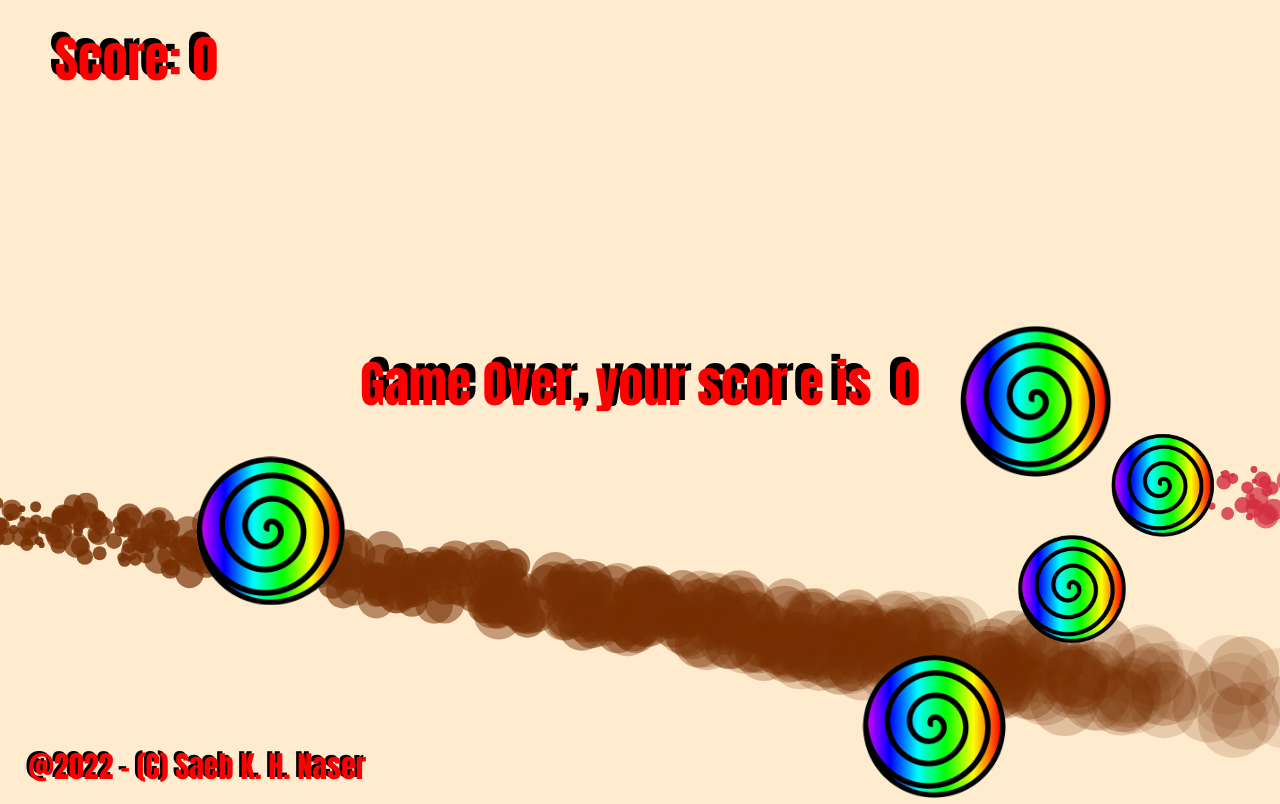
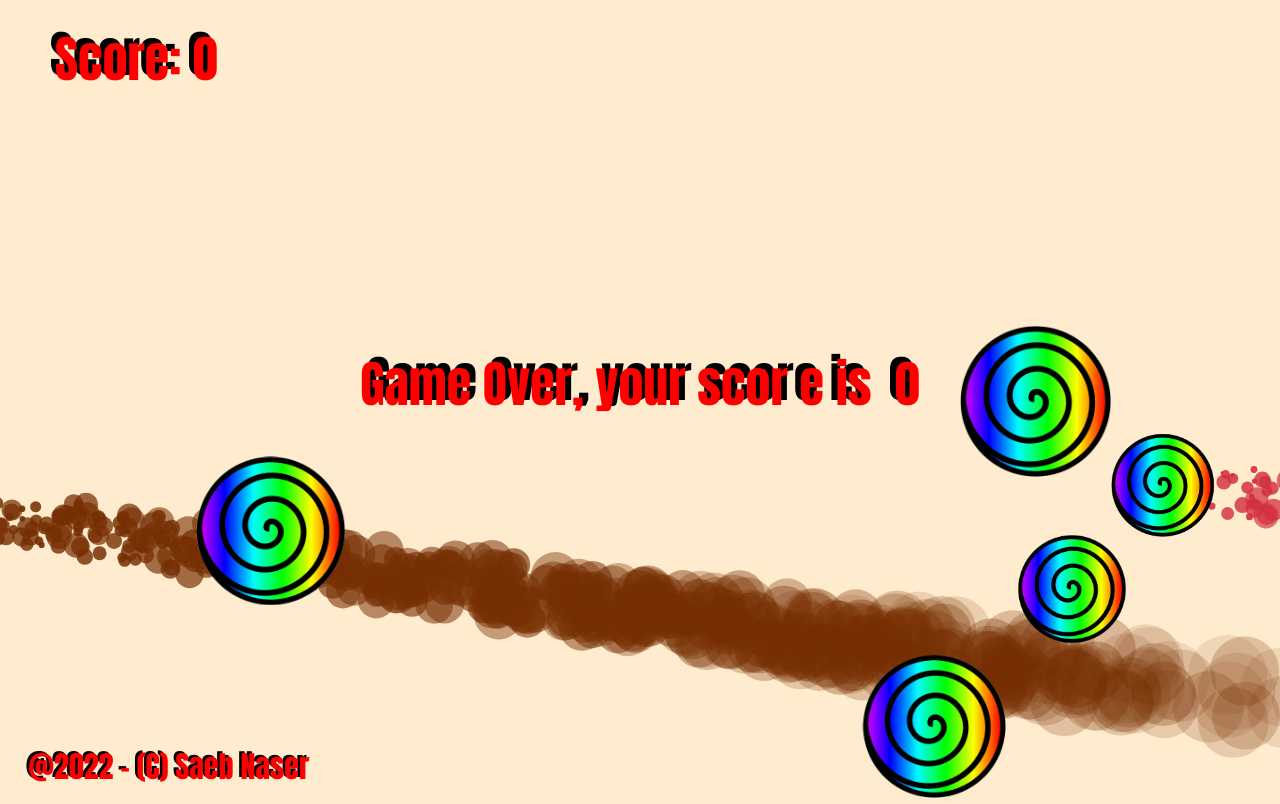
Before and after one commit to Saeb0x/Rainbow-Shooter, a plain HTML site: page index.html in a window 1280 px wide. Drawn offline with Linux system fonts and the light colour scheme.

Commit message:
Update index.html

```diff
--- a/index.html
+++ b/index.html
@@ -13,8 +13,8 @@
 <body>
     <canvas id="collisionCanvas"></canvas>
     <canvas id="canvas1"></canvas>
-    <footer id="footer2">@2022 - (C) Saeb K. H. Naser</footer>
-    <footer id="footer1">@2022 - (C) Saeb K. H. Naser</footer>
+    <footer id="footer2">@2022 - (C) Saeb Naser</footer>
+    <footer id="footer1">@2022 - (C) Saeb Naser</footer>
     <script src="script.js" charset="UTF-8"></script>
 </body>
 </html>
```
